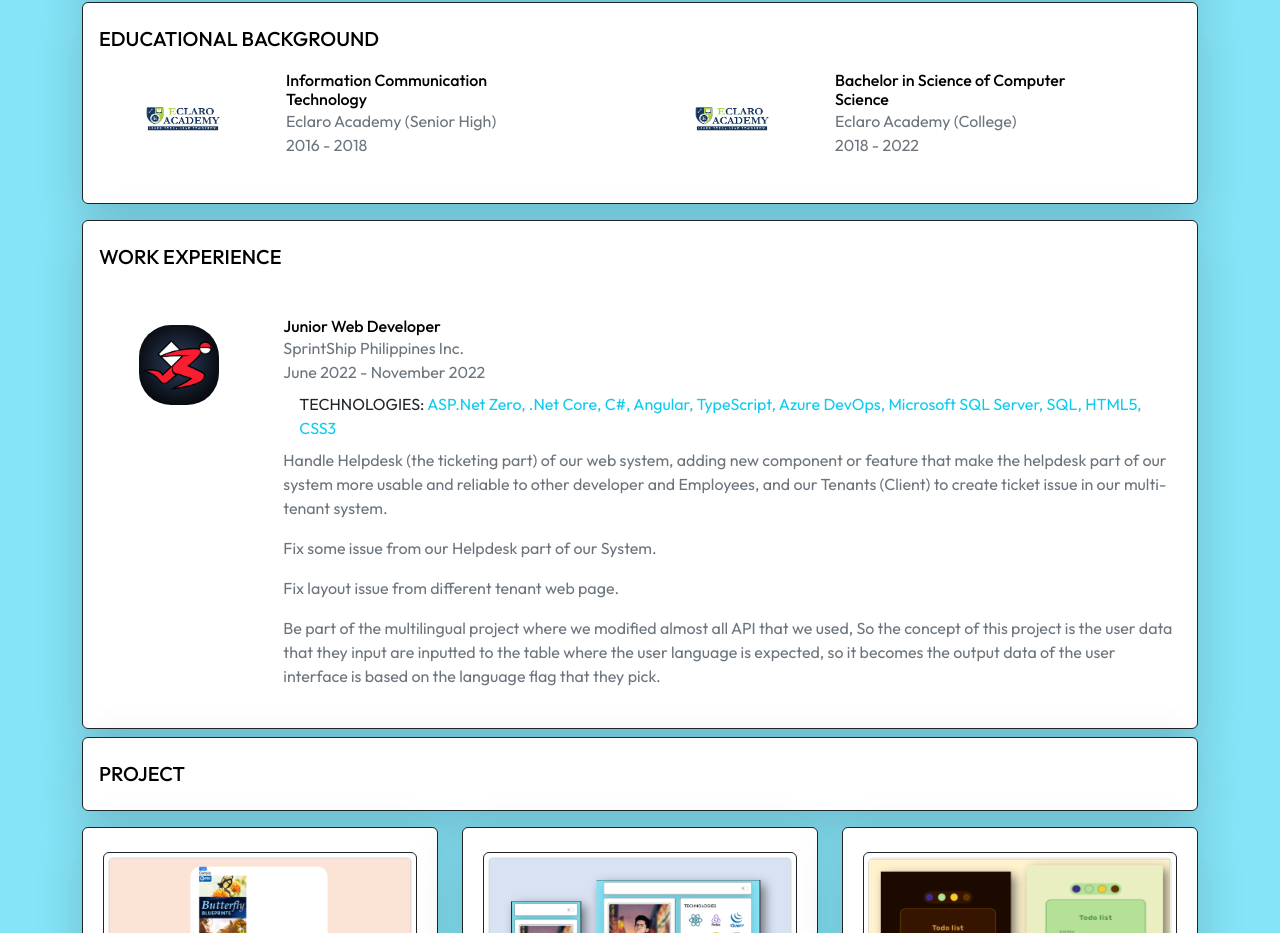
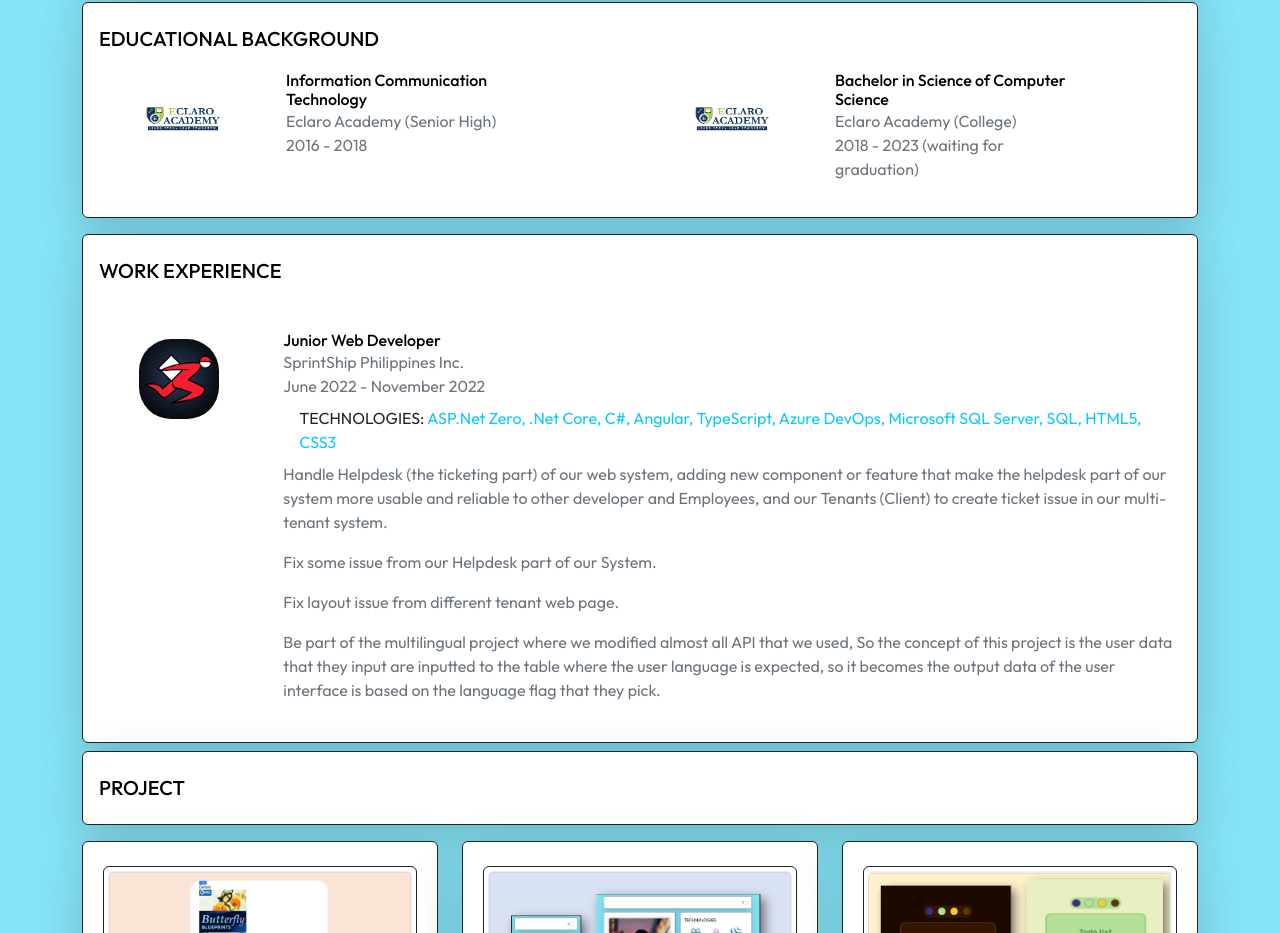
Before and after one commit to NARVS1999/portfolio-react, a React (Create React App) app: page / in a window 1280 px wide. Shown: the part 1079-2012 px from the top of the page. Built offline with nearby package versions, Linux system fonts and the light colour scheme.

Commit message:
updated educational info

```diff
--- a/src/components/Education.jsx
+++ b/src/components/Education.jsx
@@ -36,7 +36,7 @@ function Education() {
                   <p className="m-0 text-secondary textParam">
                   Eclaro Academy (College)
                   </p>
-                  <p className="m-0 text-secondary textParam">2018 - 2022</p>
+                  <p className="m-0 text-secondary textParam">2018 - 2023 (waiting for graduation)</p>
                 </div>
               </div>
             </div>
```
